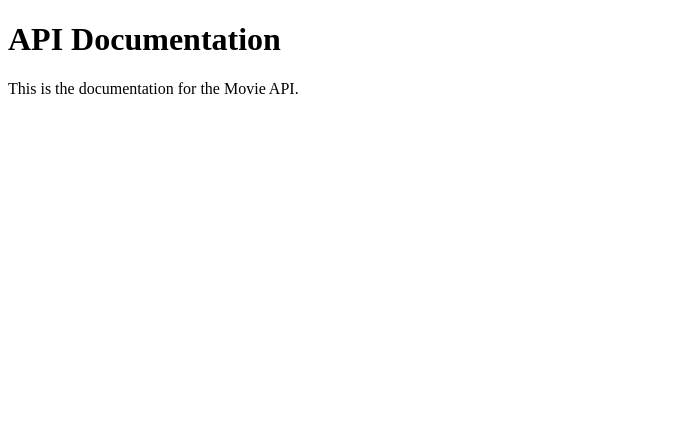
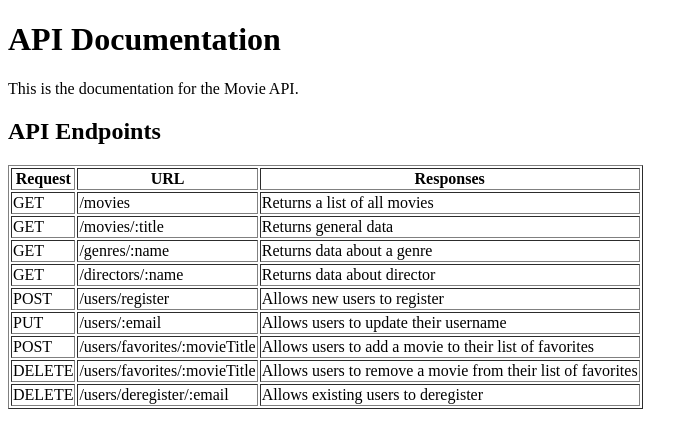
Before and after one commit to hand1ov1eternity/movie_api, a website: page public/documentation.html in a window 1280 px wide. Shown: the whole page, without its empty margins (0-698 px from the left). Drawn offline with Linux system fonts and the light colour scheme.

Commit message:
write a list of URL endpoints and request methods

```diff
--- a/public/documentation.html
+++ b/public/documentation.html
@@ -6,5 +6,65 @@
 <body>
     <h1>API Documentation</h1>
     <p>This is the documentation for the Movie API.</p>
+
+    <h2>API Endpoints</h2>
+
+    <table border="1">
+       <thead>
+           <tr>
+              <th>Request</th>
+              <th>URL</th>
+              <th>Responses</th>
+           </tr>
+        </thead>
+
+        <tbody>
+            <tr>
+                <td>GET</td>
+                <td>/movies</td>
+                <td>Returns a list of all movies</td>
+            </tr>
+            <tr>
+                <td>GET</td>
+                <td>/movies/:title</td>
+                <td>Returns general data </td>
+            </tr>
+            <tr>
+                <td>GET</td>
+                <td>/genres/:name</td>
+                <td>Returns data about a genre </td>
+            </tr>
+            <tr>
+                <td>GET</td>
+                <td>/directors/:name</td>
+                <td>Returns data about director </td>
+            </tr>
+            <tr>
+                <td>POST</td>
+                <td>/users/register</td>
+                <td>Allows new users to register </td>
+            </tr>
+            <tr>
+                <td>PUT</td>
+                <td>/users/:email</td>
+                <td>Allows users to update their username </td>
+            </tr>
+            <tr>
+                <td>POST</td>
+                <td>/users/favorites/:movieTitle</td>
+                <td>Allows users to add a movie to their list of favorites </td>
+            </tr>
+            <tr>
+                <td>DELETE</td>
+                <td>/users/favorites/:movieTitle</td>
+                <td>Allows users to remove a movie from their list of favorites </td>
+            </tr>
+            <tr>
+                <td>DELETE</td>
+                <td>/users/deregister/:email</td>
+                <td>Allows existing users to deregister </td>
+            </tr>
+        </tbody>
+    </table>
 </body>
 </html>
```
